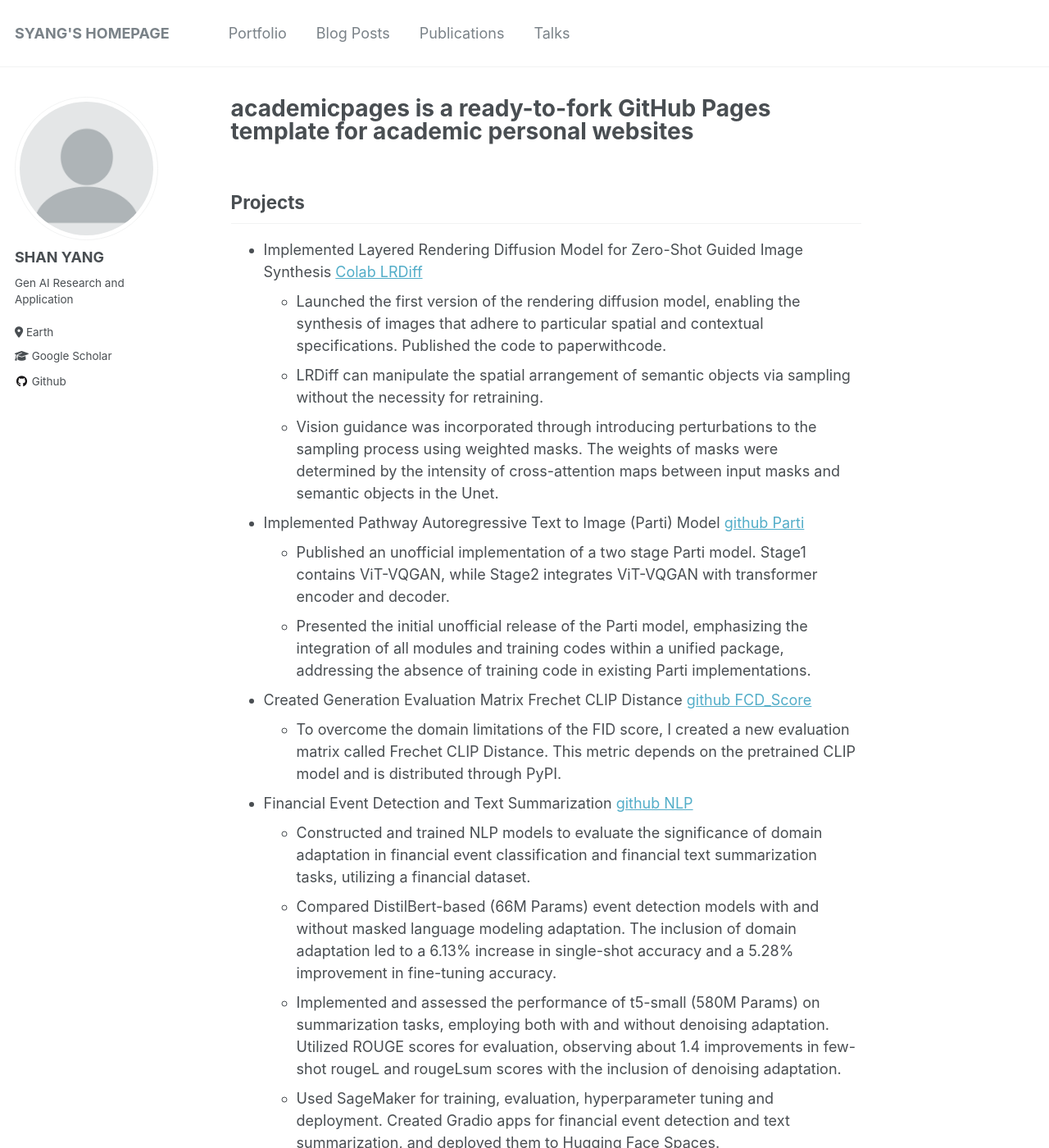
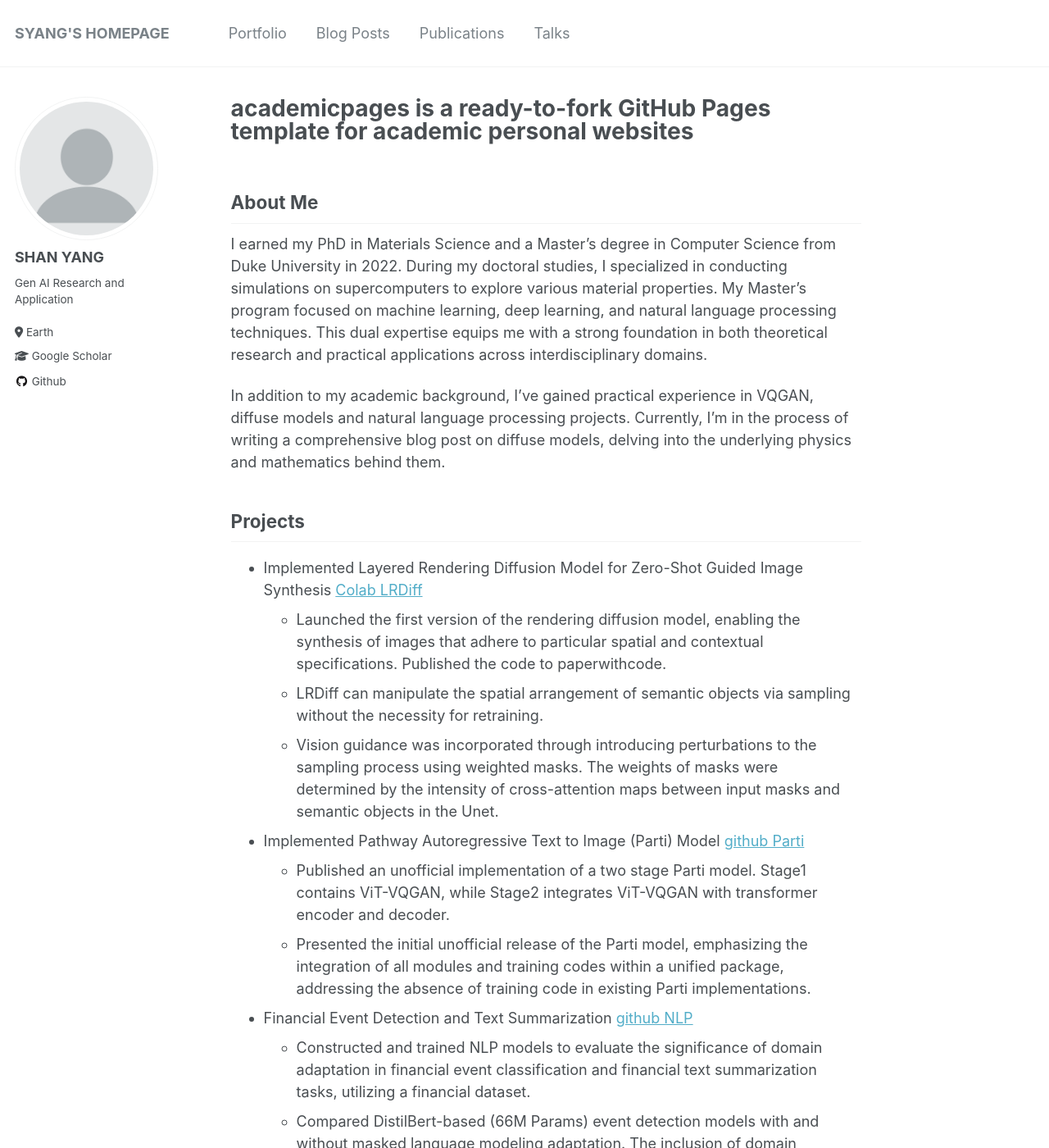
Before and after one commit to syang-lab/homepage, a Jekyll site: the page built from _pages/about.md, in a window 1280 px wide and 1400 px high. Shown: the whole window at 82% size. Built offline with Jekyll 4.4.1, drawn with Linux system fonts in a browser that asks for light colours; some of the changed text lies outside the part shown.

Commit message:
Update about.md

```diff
--- a/_pages/about.md
+++ b/_pages/about.md
@@ -6,6 +6,10 @@ redirect_from:
   - /about/
   - /about.html
 ---
+## About Me
+I earned my PhD in Materials Science and a Master's degree in Computer Science from Duke University in 2022. During my doctoral studies, I specialized in conducting simulations on supercomputers to explore various material properties. My Master's program focused on machine learning, deep learning, and natural language processing techniques. This dual expertise equips me with a strong foundation in both theoretical research and practical applications across interdisciplinary domains.
+
+In addition to my academic background, I've gained practical experience in VQGAN, diffuse models and natural language processing projects. Currently, I'm in the process of writing a comprehensive blog post on diffuse models, delving into the underlying physics and mathematics behind them.
 
 ## Projects
 * Implemented Layered Rendering Diffusion Model for Zero-Shot Guided Image Synthesis [Colab LRDiff](https://colab.research.google.com/drive/1KcNvrjh7k5G4FFbzeMfdGruA-o0Y4XZB)
@@ -19,15 +23,14 @@ integrates ViT-VQGAN with transformer encoder and decoder.
   * Presented the initial unofficial release of the Parti model, emphasizing the integration of all modules and
 training codes within a unified package, addressing the absence of training code in existing Parti implementations.
 
-* Created Generation Evaluation Matrix Frechet CLIP Distance [github FCD_Score](https://github.com/syang-lab/FCD_Score)
-  * To overcome the domain limitations of the FID score, I created a new evaluation matrix called Frechet CLIP Distance. This metric depends on the pretrained CLIP model and is distributed through PyPI.
-
 * Financial Event Detection and Text Summarization [github NLP](https://github.com/syang-lab/NLP_Project)
   * Constructed and trained NLP models to evaluate the significance of domain adaptation in financial event classification and financial text summarization tasks, utilizing a financial dataset.
   * Compared DistilBert-based (66M Params) event detection models with and without masked language modeling adaptation. The inclusion of domain adaptation led to a 6.13% increase in single-shot accuracy and a 5.28% improvement in fine-tuning accuracy.
   * Implemented and assessed the performance of t5-small (580M Params) on summarization tasks, employing both with and without denoising adaptation. Utilized ROUGE scores for evaluation, observing about 1.4 improvements in few-shot rougeL and rougeLsum scores with the inclusion of denoising adaptation.
   * Used SageMaker for training, evaluation, hyperparameter tuning and deployment. Created Gradio apps for financial event detection and text summarization, and deployed them to Hugging Face Spaces. [Financialevent_Detection](https://huggingface.co/spaces/SHSH0819/event_detection_app) and [FinancialNews_Summarization](https://huggingface.co/spaces/SHSH0819/FinancialNews_Summarization_APP)
 
+* Created Generation Evaluation Matrix Frechet CLIP Distance [github FCD_Score](https://github.com/syang-lab/FCD_Score)
+  * To overcome the domain limitations of the FID score, I created a new evaluation matrix called Frechet CLIP Distance. This metric depends on the pretrained CLIP model and is distributed through PyPI.
 
 ## Research Experience
 * Research Assistant, Duke University, 2016-2022
```
